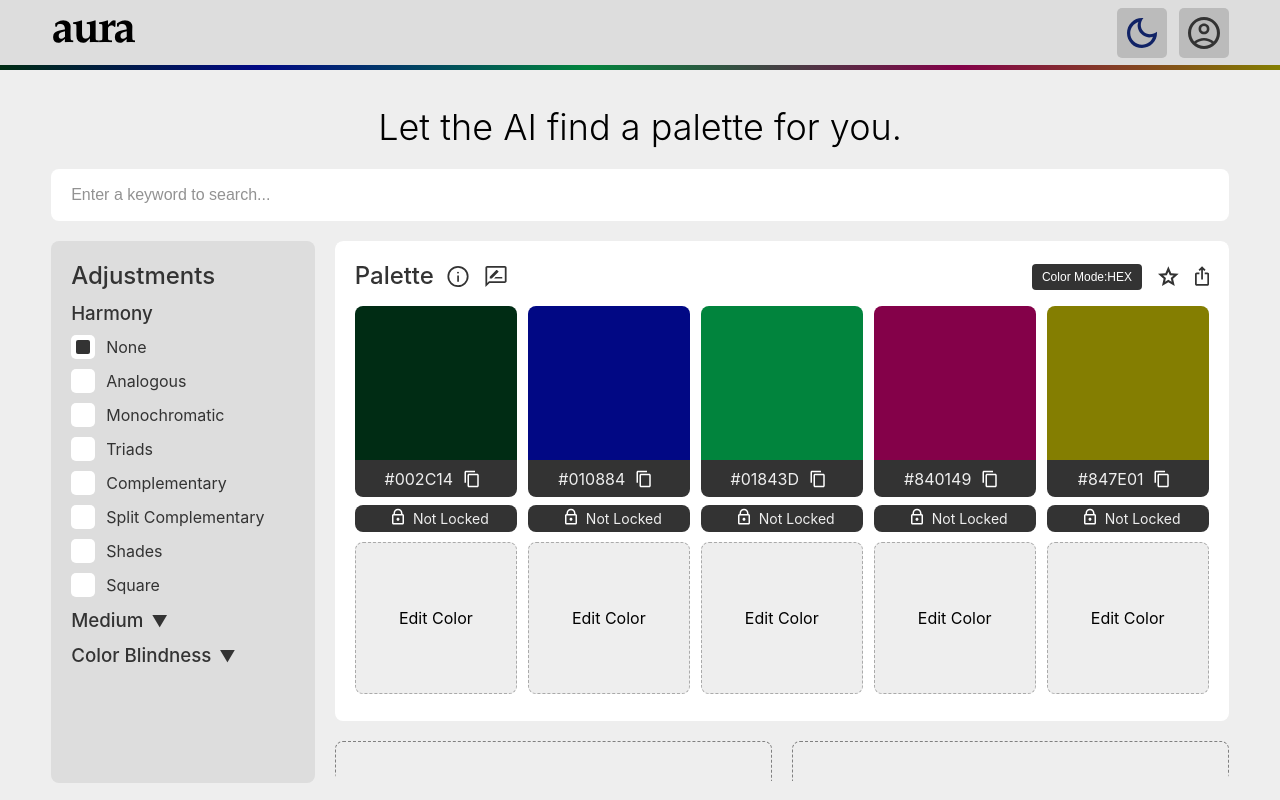
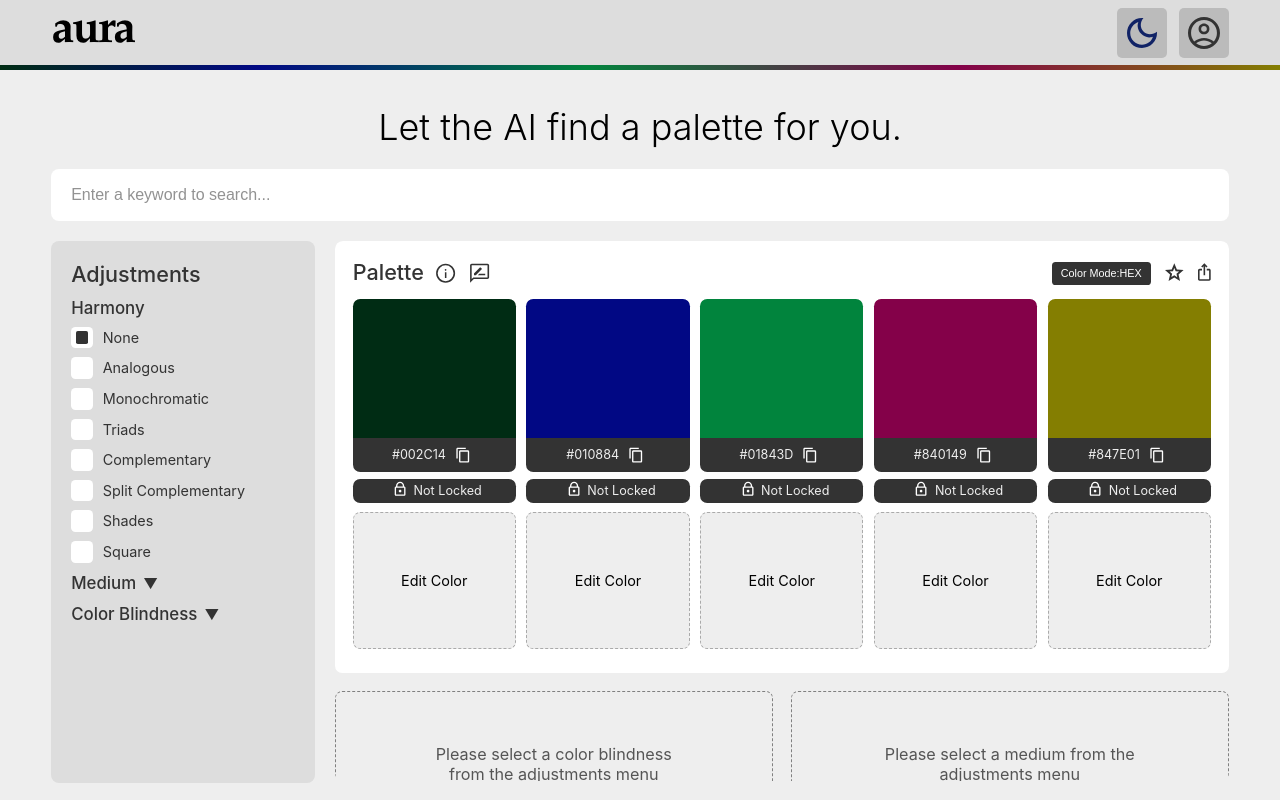
Before and after one commit to solomonNSI/AuraPalette, a React app in the folder aura-palette/: page / in a window 1280 px wide. Built offline with nearby package versions, Linux system fonts and the light colour scheme.

Commit message:
Zoom-Out where needed

```diff
--- a/aura-palette/src/Components/AdjustmentsMenu/style.js
+++ b/aura-palette/src/Components/AdjustmentsMenu/style.js
@@ -49,6 +49,7 @@ export const Container = styled.label`
   -moz-user-select: none;
   -ms-user-select: none;
   user-select: none;
+  zoom: 0.9;
 
   @media screen and (max-width: 900px) {
     margin-bottom: 8px;
@@ -116,6 +117,7 @@ export const Checkmark = styled.span`
 export const Title = styled.h2`
   font-weight: 500;
   margin: 0px 0px 10px 0px;
+  zoom: 0.9;
 
   @media screen and (max-width: 900px) {
     font-size: 22px;
@@ -149,6 +151,7 @@ export const Subtitle = styled.h3`
   font-weight: 500;
   margin: 12px 0px 10px 0px;
   cursor: pointer;
+  zoom: 0.9;
 
   .arrow {
     margin-left: 8px;
--- a/aura-palette/src/Components/Palette/style.js
+++ b/aura-palette/src/Components/Palette/style.js
@@ -31,13 +31,19 @@ export const MainPalette = styled.div`
   padding: 20px;
   margin-bottom: 20px;
   overflow: hidden;
+  zoom: 0.9;
 
   &.dark {
     background-color: #000000;
   }
 
   @media screen and (max-width: 600px) {
-    height: 220px; // Mobile edit display:none
+    height: 260px; // Mobile edit display:none
+    zoom: 0.7;
+  }
+
+  @media screen and (max-width: 400px) {
+    height: 310px; // Mobile edit display:none
   }
 `;
 
@@ -45,13 +51,17 @@ export const OtherPalettes = styled.div`
   height: auto;
   border-radius: 8px;
   margin-top: 0px;
-
+  zoom: 0.9;
   display: flex;
   flex-direction: row;
   gap: 20px;
 
   @media screen and (max-width: 900px) {
     flex-direction: column;
+  }
+
+  @media screen and (max-width: 600px) {
+    zoom: 0.7;
   }
 
 `;
@@ -140,7 +150,7 @@ export const ColorBlindColors = styled.div`
     background-color: #ffffff;
     border-radius: 8px;
     padding: 20px;
-    height: 145px;
+    height: 120px;
 
     &.choose {
       border: 1px dashed grey;
@@ -164,7 +174,7 @@ export const ColorBlindColors = styled.div`
 
     @media screen and (max-width: 900px) {
       width: auto;
-      height: 190px;
+      height: 100px;
     }
 
   ${({ visible }) => {
@@ -183,7 +193,8 @@ export const ColorBlindColors = styled.div`
     }
 
     @media screen and (max-width: 900px) {
-      font-size: 18px;
+      font-size: 16px;
+      font-weight: 400;
     }
   }
 `;
@@ -192,6 +203,11 @@ export const ColorBlindColors = styled.div`
 export const MediumColors = styled(ColorBlindColors)`
   &.dark {
     background-color: #000000;
+  }
+
+  @media screen and (max-width: 900px) {
+    width: auto;
+    height: 100px;
   }
 `;
 
@@ -214,6 +230,11 @@ export const Color = styled.div`
   border-radius: 8px 8px 0px 0px;
   display: flex;
   flex-direction: column;
+
+  @media screen and (max-width: 900px) {
+    height: 150%;
+
+  }
 `;
 
 export const ColorCode = styled.div`
@@ -227,13 +248,16 @@ export const ColorCode = styled.div`
   align-items: center;
   justify-content: center;
   font-size: 14px;
-
-  @media only screen and (min-width: 1250px) {
-    font-size: 16px;
-  }
+  text-align: center;
 
   @media screen and (max-width: 900px) {
     font-size: 12px;
+
+    p {
+      max-width: 10px;
+    }
+
+
   }
 
   @media screen and (max-width: 600px) {
--- a/aura-palette/src/Views/AppView/style.js
+++ b/aura-palette/src/Views/AppView/style.js
@@ -152,6 +152,8 @@ export const Search = styled.button`
 export const AdjustmentsClosed = styled.div`
   display: none;
 
+
+
   @media screen and (max-width: 900px) {
     display: flex;
     width: 50px;
@@ -172,6 +174,9 @@ export const AdjustmentsClosed = styled.div`
       writing-mode: vertical-rl;
       text-orientation: mixed;
       transform: rotate(180deg);
+      @media screen and (max-width: 600px) {
+        font-size: 16px;
+      }
     }
 
     &.dark {
--- a/aura-palette/src/index.css
+++ b/aura-palette/src/index.css
@@ -3,4 +3,5 @@ body {
   font-family: -apple-system, BlinkMacSystemFont, "Helvetica Neue", Arial, sans-serif;
   -webkit-font-smoothing: antialiased;
   -moz-osx-font-smoothing: grayscale;
+  height: 100svh;
 }
```
